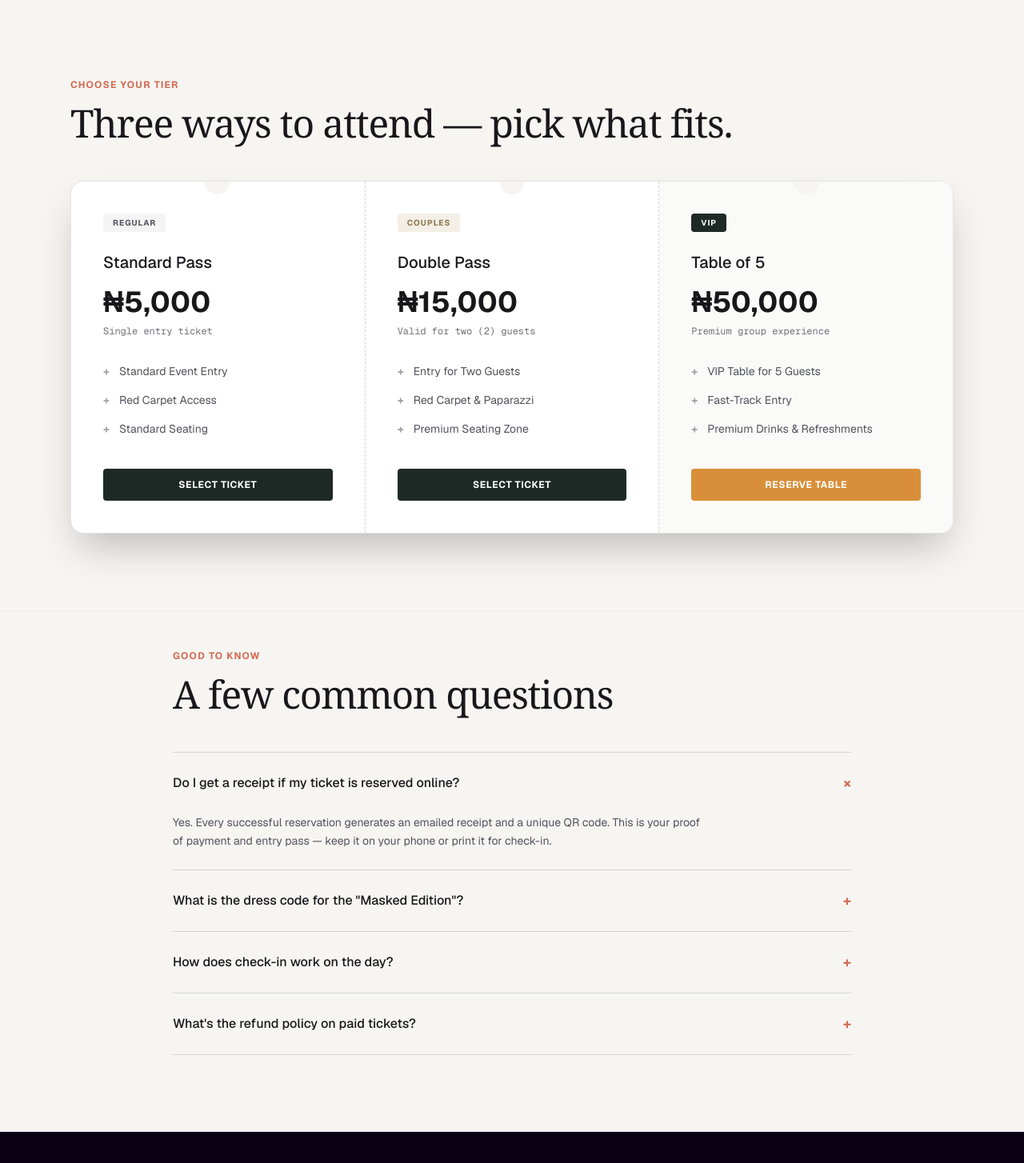
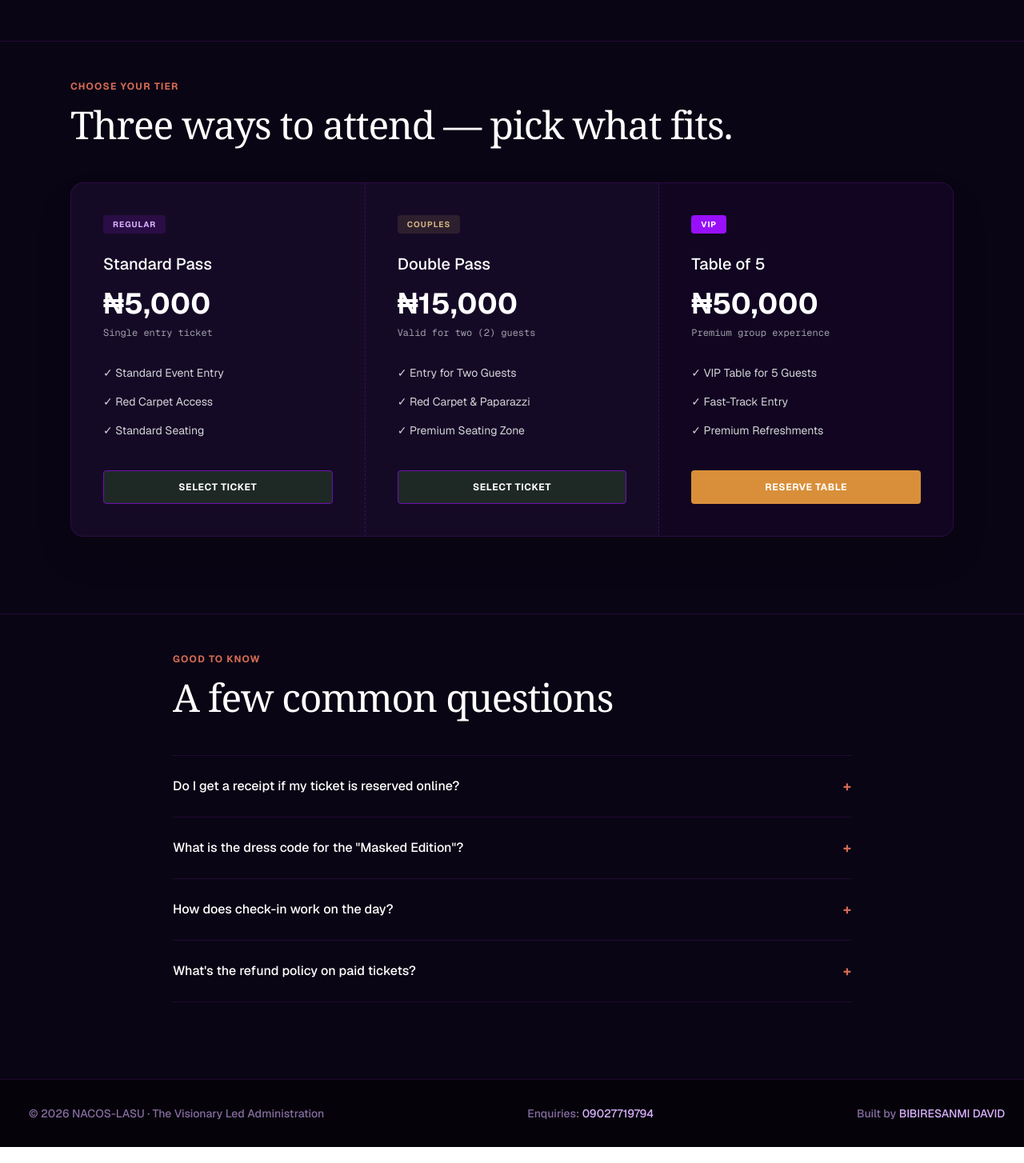
Before and after one commit to BIBIREDAVID/nacos-dinner-and-award-landing-page, a Next.js app: page / in a window 1280 px wide. Shown: the part 1330-2784 px from the top of the page at 80% size. Built offline with nearby package versions, Linux system fonts and the light colour scheme.

Commit message:
fixed faq

```diff
--- a/app/checkout/page.tsx
+++ b/app/checkout/page.tsx
@@ -47,7 +47,7 @@ function CheckoutContent() {
 
         <div className="relative z-10">
           <Link href="/" className="inline-flex items-center text-purple-300 hover:text-white transition-colors mb-12 md:mb-16 text-sm font-medium">
-            ← Back to Landing
+            ← Back to Home
           </Link>
 
           <p className="text-[#d46b53] text-xs font-bold tracking-widest uppercase mb-4">Order Summary</p>
--- a/app/page.tsx
+++ b/app/page.tsx
@@ -13,7 +13,6 @@ export default function NacosGalaLanding() {
       {/* Navigation */}
       <nav className="relative z-10 flex items-center justify-between px-6 py-6 max-w-7xl mx-auto w-full">
         <div className="flex items-center space-x-3">
-          {/* NACOS Logo */}
           <div className="relative w-10 h-10 flex-shrink-0">
              <Image
               src="/nacos-logo.png"
@@ -33,7 +32,6 @@ export default function NacosGalaLanding() {
       {/* Hero Section */}
       <main className="relative z-10 w-full max-w-7xl mx-auto px-6 pt-16 pb-24 lg:pt-28 flex flex-col lg:flex-row items-center justify-between gap-16">
 
-        {/* Left Column: Copy & CTAs */}
         <div className="flex-1 space-y-8">
           <div className="space-y-4">
             <div className="inline-flex items-center space-x-2 px-3 py-1.5 rounded-full bg-[#2a134d]/50 border border-purple-800/50 text-xs font-mono text-green-400">
@@ -63,7 +61,6 @@ export default function NacosGalaLanding() {
           </div>
         </div>
 
-        {/* Right Column: Floating Spec Card */}
         <div className="w-full lg:w-[400px]">
           <div className="p-8 rounded-2xl bg-[#1e0a3c]/80 backdrop-blur-xl border border-purple-800/40 shadow-2xl space-y-6">
             <div className="border-b border-purple-800/40 pb-4">
@@ -100,7 +97,7 @@ export default function NacosGalaLanding() {
         </div>
       </main>
 
-      {/* Info Bar (Quick Stats) */}
+      {/* Info Bar */}
       <div className="relative z-10 border-t border-purple-900/50 bg-[#140626]/80 backdrop-blur-md w-full">
         <div className="max-w-7xl mx-auto px-6 py-8">
           <div className="grid grid-cols-2 md:grid-cols-4 gap-8 divide-x divide-purple-900/50">
@@ -125,23 +122,19 @@ export default function NacosGalaLanding() {
       </div>
 
       {/* About Section */}
-      <section className="relative z-10 w-full bg-[#f6f5f2] pt-24 pb-12">
+      <section className="relative z-10 w-full bg-[#0a0514] pt-24 pb-12 border-t border-purple-900/30">
         <div className="max-w-6xl mx-auto px-6 flex flex-col lg:flex-row gap-16 items-center">
-
-          {/* Left Content */}
           <div className="flex-1">
             <p className="text-[#d46b53] text-xs font-bold tracking-widest uppercase mb-4">About The Gala</p>
-            <h2 className="text-4xl md:text-5xl font-serif text-zinc-900 tracking-tight leading-tight mb-6">
+            <h2 className="text-4xl md:text-5xl font-serif text-white tracking-tight leading-tight mb-6">
               One night of mystery, elegance, and pure computing excellence.
             </h2>
-            <p className="text-zinc-600 text-base leading-relaxed max-w-lg">
+            <p className="text-zinc-400 text-base leading-relaxed max-w-lg">
               The Science of Excellence (Masked Edition) is the premier social event for the NACOS-LASU community. Hosted by the Visionary Led Administration, this dinner and award night brings together students, tech innovators, and faculty to celebrate outstanding achievements in an atmosphere of prestige and high fashion.
             </p>
           </div>
-
-          {/* Right Quote Card */}
           <div className="flex-1 w-full">
-            <div className="bg-[#110521] p-10 md:p-12 rounded-lg shadow-xl relative overflow-hidden">
+            <div className="bg-[#150a26] p-10 md:p-12 rounded-lg shadow-xl border border-purple-900/30 relative overflow-hidden">
               <div className="absolute -top-12 -right-12 w-32 h-32 bg-purple-600/20 rounded-full blur-2xl"></div>
               <p className="relative z-10 text-xl md:text-2xl font-serif text-white italic leading-relaxed mb-8">
                 "Excellence is not just what we code, it is how we celebrate the minds behind the machines."
@@ -151,212 +144,111 @@ export default function NacosGalaLanding() {
               </p>
             </div>
           </div>
-
         </div>
       </section>
 
-      {/* Tickets Section (Light Theme Contrast) */}
-      <section id="tickets" className="relative z-10 w-full bg-[#f6f5f2] pt-12 pb-24">
+      {/* Tickets Section (Dark Theme Applied) */}
+      <section id="tickets" className="relative z-10 w-full bg-[#0a0514] pt-12 pb-24 border-t border-purple-900/30">
         <div className="max-w-6xl mx-auto px-6">
-
-          {/* Section Header */}
           <div className="mb-12">
             <p className="text-[#d46b53] text-xs font-bold tracking-widest uppercase mb-4">Choose Your Tier</p>
-            <h2 className="text-4xl md:text-5xl font-serif text-zinc-900 tracking-tight">
-              Three ways to attend — pick what fits.
-            </h2>
+            <h2 className="text-4xl md:text-5xl font-serif text-white tracking-tight">Three ways to attend — pick what fits.</h2>
           </div>
-
-          {/* Ticket Cards Container */}
-          <div className="bg-white rounded-2xl shadow-2xl flex flex-col md:flex-row overflow-hidden border border-zinc-200">
-
-            {/* Card 1: Regular */}
-            <div className="flex-1 p-8 md:p-10 relative border-b md:border-b-0 md:border-r border-dashed border-zinc-300 flex flex-col">
-              <div className="hidden md:block absolute -top-4 left-1/2 -translate-x-1/2 w-8 h-8 rounded-full bg-[#f6f5f2]"></div>
-
-              <div className="inline-block px-3 py-1 bg-zinc-100 text-zinc-600 text-[10px] font-bold uppercase tracking-widest rounded w-fit mb-6">
-                Regular
-              </div>
-
-              <h3 className="text-xl font-medium text-zinc-900">Standard Pass</h3>
-
-              <div className="mt-4 mb-2">
-                <span className="text-4xl font-bold text-zinc-900">₦5,000</span>
-              </div>
-
-              <p className="text-xs font-mono text-zinc-500 mb-8">Single entry ticket</p>
-
-              <ul className="space-y-4 text-sm text-zinc-600 flex-1">
-                <li className="flex items-start gap-3">
-                  <span className="text-zinc-400 font-bold">+</span> Standard Event Entry
-                </li>
-                <li className="flex items-start gap-3">
-                  <span className="text-zinc-400 font-bold">+</span> Red Carpet Access
-                </li>
-                <li className="flex items-start gap-3">
-                  <span className="text-zinc-400 font-bold">+</span> Standard Seating
-                </li>
+          <div className="bg-[#150a26] rounded-2xl shadow-2xl flex flex-col md:flex-row overflow-hidden border border-purple-900/30">
+            {/* Card 1 */}
+            <div className="flex-1 p-8 md:p-10 border-b md:border-b-0 md:border-r border-dashed border-purple-900/50 flex flex-col">
+              <div className="inline-block px-3 py-1 bg-purple-900/30 text-purple-300 text-[10px] font-bold uppercase tracking-widest rounded w-fit mb-6">Regular</div>
+              <h3 className="text-xl font-medium text-white">Standard Pass</h3>
+              <div className="mt-4 mb-2"><span className="text-4xl font-bold text-white">₦5,000</span></div>
+              <p className="text-xs font-mono text-zinc-400 mb-8">Single entry ticket</p>
+              <ul className="space-y-4 text-sm text-zinc-300 flex-1">
+                <li className="flex items-start gap-3">✓ Standard Event Entry</li>
+                <li className="flex items-start gap-3">✓ Red Carpet Access</li>
+                <li className="flex items-start gap-3">✓ Standard Seating</li>
               </ul>
-
-              {/* UPDATED: Link to checkout with tier parameter */}
-              <Link href="/checkout?tier=regular" className="mt-10 w-full py-3 bg-[#1e2926] text-white text-xs font-bold uppercase tracking-wider rounded hover:bg-zinc-800 transition-colors block text-center">
-                Select Ticket
-              </Link>
+              <Link href="/checkout?tier=regular" className="mt-10 w-full py-3 bg-[#1e2926] text-white text-xs font-bold uppercase tracking-wider rounded hover:bg-purple-900 transition-colors block text-center border border-purple-800">Select Ticket</Link>
             </div>
-
-            {/* Card 2: Couples */}
-            <div className="flex-1 p-8 md:p-10 relative border-b md:border-b-0 md:border-r border-dashed border-zinc-300 flex flex-col">
-              <div className="hidden md:block absolute -top-4 left-1/2 -translate-x-1/2 w-8 h-8 rounded-full bg-[#f6f5f2]"></div>
-
-              <div className="inline-block px-3 py-1 bg-[#f3efe6] text-[#8c744d] text-[10px] font-bold uppercase tracking-widest rounded w-fit mb-6">
-                Couples
-              </div>
-
-              <h3 className="text-xl font-medium text-zinc-900">Double Pass</h3>
-
-              <div className="mt-4 mb-2">
-                <span className="text-4xl font-bold text-zinc-900">₦15,000</span>
-              </div>
-
-              <p className="text-xs font-mono text-zinc-500 mb-8">Valid for two (2) guests</p>
-
-              <ul className="space-y-4 text-sm text-zinc-600 flex-1">
-                <li className="flex items-start gap-3">
-                  <span className="text-zinc-400 font-bold">+</span> Entry for Two Guests
-                </li>
-                <li className="flex items-start gap-3">
-                  <span className="text-zinc-400 font-bold">+</span> Red Carpet & Paparazzi
-                </li>
-                <li className="flex items-start gap-3">
-                  <span className="text-zinc-400 font-bold">+</span> Premium Seating Zone
-                </li>
+            {/* Card 2 */}
+            <div className="flex-1 p-8 md:p-10 border-b md:border-b-0 md:border-r border-dashed border-purple-900/50 flex flex-col">
+              <div className="inline-block px-3 py-1 bg-[#8c744d]/20 text-[#d4b483] text-[10px] font-bold uppercase tracking-widest rounded w-fit mb-6">Couples</div>
+              <h3 className="text-xl font-medium text-white">Double Pass</h3>
+              <div className="mt-4 mb-2"><span className="text-4xl font-bold text-white">₦15,000</span></div>
+              <p className="text-xs font-mono text-zinc-400 mb-8">Valid for two (2) guests</p>
+              <ul className="space-y-4 text-sm text-zinc-300 flex-1">
+                <li className="flex items-start gap-3">✓ Entry for Two Guests</li>
+                <li className="flex items-start gap-3">✓ Red Carpet & Paparazzi</li>
+                <li className="flex items-start gap-3">✓ Premium Seating Zone</li>
               </ul>
-
-              {/* UPDATED: Link to checkout with tier parameter */}
-              <Link href="/checkout?tier=couples" className="mt-10 w-full py-3 bg-[#1e2926] text-white text-xs font-bold uppercase tracking-wider rounded hover:bg-zinc-800 transition-colors block text-center">
-                Select Ticket
-              </Link>
+              <Link href="/checkout?tier=couples" className="mt-10 w-full py-3 bg-[#1e2926] text-white text-xs font-bold uppercase tracking-wider rounded hover:bg-purple-900 transition-colors block text-center border border-purple-800">Select Ticket</Link>
             </div>
-
-            {/* Card 3: Table of 5 */}
-            <div className="flex-1 p-8 md:p-10 relative flex flex-col bg-[#fafaf9]">
-              <div className="hidden md:block absolute -top-4 left-1/2 -translate-x-1/2 w-8 h-8 rounded-full bg-[#f6f5f2]"></div>
-
-              <div className="inline-block px-3 py-1 bg-[#1e2926] text-white text-[10px] font-bold uppercase tracking-widest rounded w-fit mb-6">
-                VIP
-              </div>
-
-              <h3 className="text-xl font-medium text-zinc-900">Table of 5</h3>
-
-              <div className="mt-4 mb-2">
-                <span className="text-4xl font-bold text-zinc-900">₦50,000</span>
-              </div>
-
-              <p className="text-xs font-mono text-zinc-500 mb-8">Premium group experience</p>
-
-              <ul className="space-y-4 text-sm text-zinc-600 flex-1">
-                <li className="flex items-start gap-3">
-                  <span className="text-zinc-400 font-bold">+</span> VIP Table for 5 Guests
-                </li>
-                <li className="flex items-start gap-3">
-                  <span className="text-zinc-400 font-bold">+</span> Fast-Track Entry
-                </li>
-                <li className="flex items-start gap-3">
-                  <span className="text-zinc-400 font-bold">+</span> Premium Drinks & Refreshments
-                </li>
+            {/* Card 3 */}
+            <div className="flex-1 p-8 md:p-10 flex flex-col bg-[#110521]">
+              <div className="inline-block px-3 py-1 bg-purple-600 text-white text-[10px] font-bold uppercase tracking-widest rounded w-fit mb-6">VIP</div>
+              <h3 className="text-xl font-medium text-white">Table of 5</h3>
+              <div className="mt-4 mb-2"><span className="text-4xl font-bold text-white">₦50,000</span></div>
+              <p className="text-xs font-mono text-zinc-400 mb-8">Premium group experience</p>
+              <ul className="space-y-4 text-sm text-zinc-300 flex-1">
+                <li className="flex items-start gap-3">✓ VIP Table for 5 Guests</li>
+                <li className="flex items-start gap-3">✓ Fast-Track Entry</li>
+                <li className="flex items-start gap-3">✓ Premium Refreshments</li>
               </ul>
-
-              {/* UPDATED: Link to checkout with tier parameter */}
-              <Link href="/checkout?tier=table" className="mt-10 w-full py-3 bg-[#d98f39] text-white text-xs font-bold uppercase tracking-wider rounded hover:bg-[#c47e30] transition-colors text-center block">
-                Reserve Table
-              </Link>
+              <Link href="/checkout?tier=table" className="mt-10 w-full py-3 bg-[#d98f39] text-white text-xs font-bold uppercase tracking-wider rounded hover:bg-[#c47e30] transition-colors text-center block border border-transparent">Reserve Table</Link>
             </div>
-
           </div>
         </div>
       </section>
 
-      {/* Good To Know Section (FAQ) */}
-      <section className="relative z-10 w-full bg-[#f6f5f2] pb-24 pt-12 border-t border-zinc-200/60">
+      {/* FAQ Section (Dark Theme Applied) */}
+      <section className="relative z-10 w-full bg-[#0a0514] pb-24 pt-12 border-t border-purple-900/30">
         <div className="max-w-4xl mx-auto px-6">
-
           <div className="mb-12">
             <p className="text-[#d46b53] text-xs font-bold tracking-widest uppercase mb-4">Good To Know</p>
-            <h2 className="text-3xl md:text-5xl font-serif text-zinc-900 tracking-tight">
-              A few common questions
-            </h2>
+            <h2 className="text-3xl md:text-5xl font-serif text-white tracking-tight">A few common questions</h2>
           </div>
-
-          <div className="border-t border-zinc-300">
-
-            {/* FAQ 1 */}
-            <details className="group border-b border-zinc-300 [&_summary::-webkit-details-marker]:hidden" open>
-              <summary className="flex cursor-pointer items-center justify-between py-6 text-zinc-900 font-medium">
-                <span>Do I get a receipt if my ticket is reserved online?</span>
-                <span className="text-[#d46b53] font-bold text-lg group-open:hidden">+</span>
-                <span className="text-[#d46b53] font-bold text-lg hidden group-open:block">×</span>
+          <div className="border-t border-purple-900/30">
+            <details className="group border-b border-purple-900/30">
+              <summary className="flex cursor-pointer items-center justify-between py-6 text-white font-medium">
+                Do I get a receipt if my ticket is reserved online?
+                <span className="text-[#d46b53] font-bold text-lg">+</span>
               </summary>
-              <div className="pb-6 text-sm text-zinc-600 max-w-2xl leading-relaxed">
-                Yes. Every successful reservation generates an emailed receipt and a unique QR code. This is your proof of payment and entry pass — keep it on your phone or print it for check-in.
-              </div>
+              <div className="pb-6 text-sm text-zinc-400 leading-relaxed">Yes. Every successful reservation generates an emailed receipt and a unique 7-digit ticket code. This is your proof of payment and entry pass—keep it on your phone or print it for check-in.</div>
             </details>
-
-            {/* FAQ 2 */}
-            <details className="group border-b border-zinc-300 [&_summary::-webkit-details-marker]:hidden">
-              <summary className="flex cursor-pointer items-center justify-between py-6 text-zinc-900 font-medium">
-                <span>What is the dress code for the "Masked Edition"?</span>
-                <span className="text-[#d46b53] font-bold text-lg group-open:hidden">+</span>
-                <span className="text-[#d46b53] font-bold text-lg hidden group-open:block">×</span>
+            <details className="group border-b border-purple-900/30">
+              <summary className="flex cursor-pointer items-center justify-between py-6 text-white font-medium">
+                What is the dress code for the "Masked Edition"?
+                <span className="text-[#d46b53] font-bold text-lg">+</span>
               </summary>
-              <div className="pb-6 text-sm text-zinc-600 max-w-2xl leading-relaxed">
-                The dress code is Black Tie / Tech Elegant, accompanied by a masquerade mask. This is the night to swap your hoodies for suits, tuxedos, and elegant gowns.
-              </div>
+              <div className="pb-6 text-sm text-zinc-400 leading-relaxed">The dress code is Black Tie / Tech Elegant, accompanied by a masquerade mask. This is the night to swap your hoodies for suits, tuxedos, and elegant gowns.</div>
             </details>
-
-            {/* FAQ 3 */}
-            <details className="group border-b border-zinc-300 [&_summary::-webkit-details-marker]:hidden">
-              <summary className="flex cursor-pointer items-center justify-between py-6 text-zinc-900 font-medium">
-                <span>How does check-in work on the day?</span>
-                <span className="text-[#d46b53] font-bold text-lg group-open:hidden">+</span>
-                <span className="text-[#d46b53] font-bold text-lg hidden group-open:block">×</span>
+            <details className="group border-b border-purple-900/30">
+              <summary className="flex cursor-pointer items-center justify-between py-6 text-white font-medium">
+                How does check-in work on the day?
+                <span className="text-[#d46b53] font-bold text-lg">+</span>
               </summary>
-              <div className="pb-6 text-sm text-zinc-600 max-w-2xl leading-relaxed">
-                Upon arrival at the venue, our ushers will scan the QR code from your email receipt. Fast-track lines will be available for Couples and VIP Table reservations.
-              </div>
+              <div className="pb-6 text-sm text-zinc-400 leading-relaxed">Upon arrival, present your 7-digit code to our ushers. We track admissions dynamically, so guests on a Couples or Table ticket can arrive and check in at different times.</div>
             </details>
-
-            {/* FAQ 4 */}
-            <details className="group border-b border-zinc-300 [&_summary::-webkit-details-marker]:hidden">
-              <summary className="flex cursor-pointer items-center justify-between py-6 text-zinc-900 font-medium">
-                <span>What's the refund policy on paid tickets?</span>
-                <span className="text-[#d46b53] font-bold text-lg group-open:hidden">+</span>
-                <span className="text-[#d46b53] font-bold text-lg hidden group-open:block">×</span>
+            <details className="group border-b border-purple-900/30">
+              <summary className="flex cursor-pointer items-center justify-between py-6 text-white font-medium">
+                What's the refund policy on paid tickets?
+                <span className="text-[#d46b53] font-bold text-lg">+</span>
               </summary>
-              <div className="pb-6 text-sm text-zinc-600 max-w-2xl leading-relaxed">
-                Tickets are generally non-refundable. However, if you are unable to attend, you may transfer your ticket to another student by contacting the organizing committee at least 48 hours prior to the event.
-              </div>
+              <div className="pb-6 text-sm text-zinc-400 leading-relaxed">Tickets are non-refundable. However, if you are unable to attend, you may transfer your ticket to another student by contacting the organizing committee at least 48 hours prior to the event.</div>
             </details>
-
           </div>
         </div>
       </section>
 
       {/* Footer */}
-      <footer className="mt-auto relative z-10 w-full py-8 bg-[#0a0212] border-t border-purple-900/30">
+      <footer className="mt-auto relative z-10 w-full py-8 bg-[#05020a] border-t border-purple-900/30">
         <div className="max-w-7xl mx-auto px-6 flex flex-col md:flex-row justify-between items-center gap-4 text-sm font-medium text-purple-300/60">
           <div className="flex items-center space-x-3 text-center md:text-left">
-            <span className="text-[#d46b53] font-bold text-xl">+</span>
+            <span className="text-[#d46b53] font-bold text-xl"></span>
             <span>© 2026 NACOS-LASU · The Visionary Led Administration</span>
           </div>
-          <div className="text-center">
-            Enquiries: <a href="https://wa.me/2349027719794" className="text-purple-300 hover:text-white transition-colors">09027719794 (Big Bolaji)</a>
-          </div>
-          <div className="text-center md:text-right">
-            Built by <span className="text-purple-300">BIBIRESANMI DAVID (BIBIREDAVID)</span>
-          </div>
+          <div className="text-center">Enquiries: <a href="https://wa.me/2349027719794" className="text-purple-300 hover:text-white transition-colors">09027719794</a></div>
+          <div className="text-center md:text-right">Built by <span className="text-purple-300">BIBIRESANMI DAVID</span></div>
         </div>
       </footer>
-
     </div>
   );
 }
```
